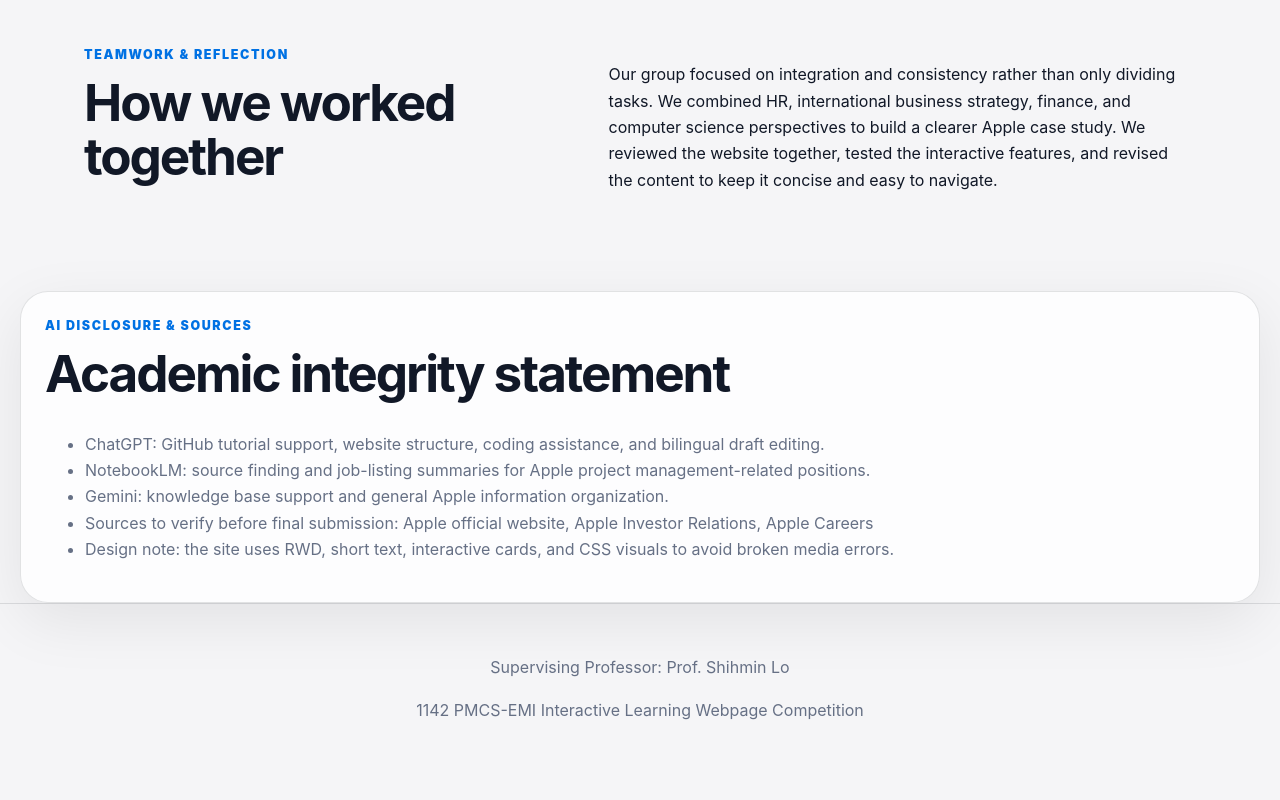
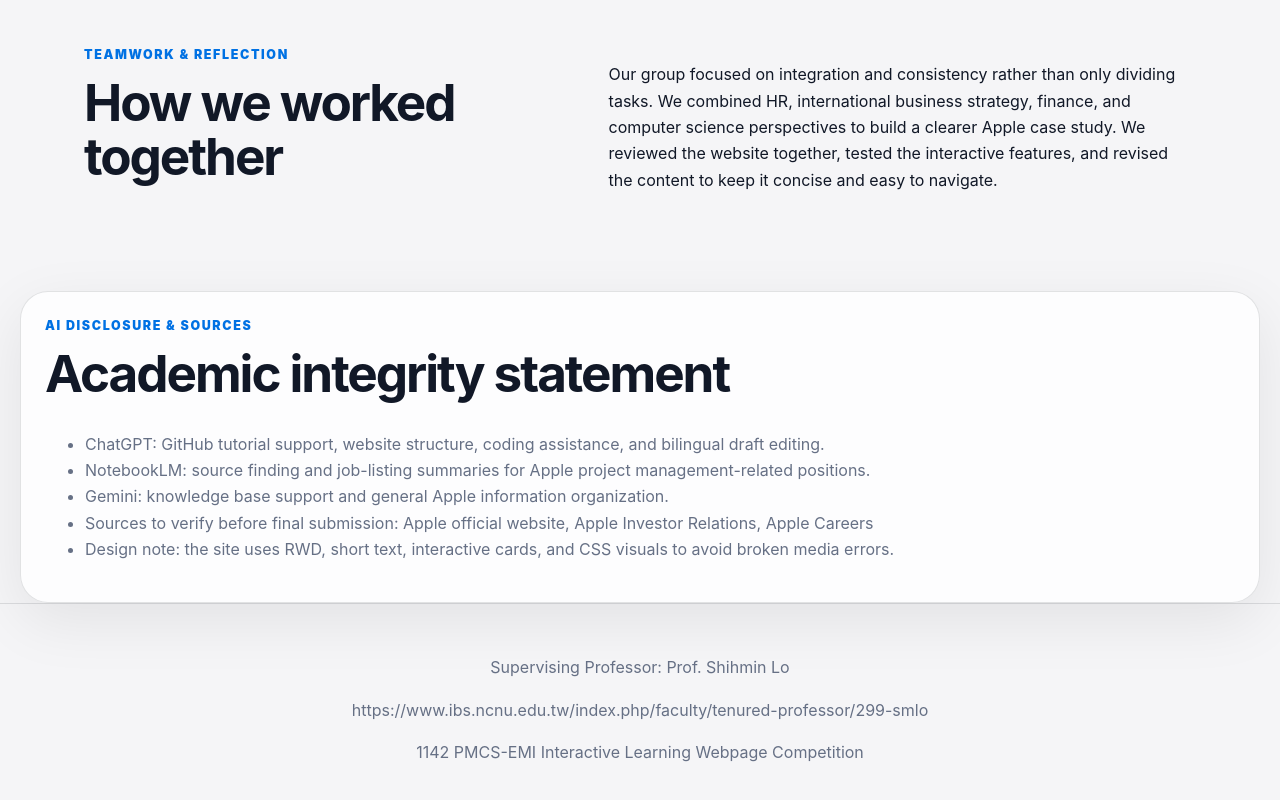
Before and after one commit to carissaivoryy/applepcms.github.io, a plain HTML site: page index.html in a window 1280 px wide. Shown: the part 6714-7514 px from the top of the page. Before the commit the page ends 7487 px from the top, so only its background shows below. Drawn offline with Linux system fonts and the light colour scheme.

Commit message:
add link

```diff
--- a/index.html
+++ b/index.html
@@ -184,6 +184,7 @@
 
   <footer>
     <p data-i18n="professor">Supervising Professor: Prof. Shihmin Lo</p>
+    <a href:"https://www.ibs.ncnu.edu.tw/index.php/faculty/tenured-professor/299-smlo">https://www.ibs.ncnu.edu.tw/index.php/faculty/tenured-professor/299-smlo</a>
     <p>1142 PMCS-EMI Interactive Learning Webpage Competition</p>
   </footer>
 
```
